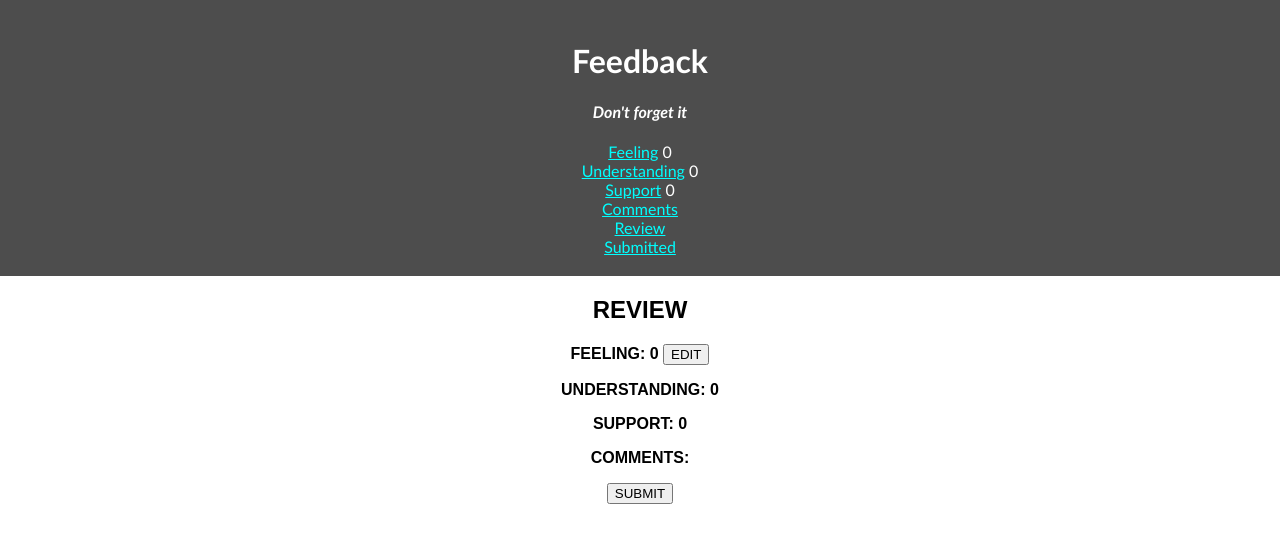
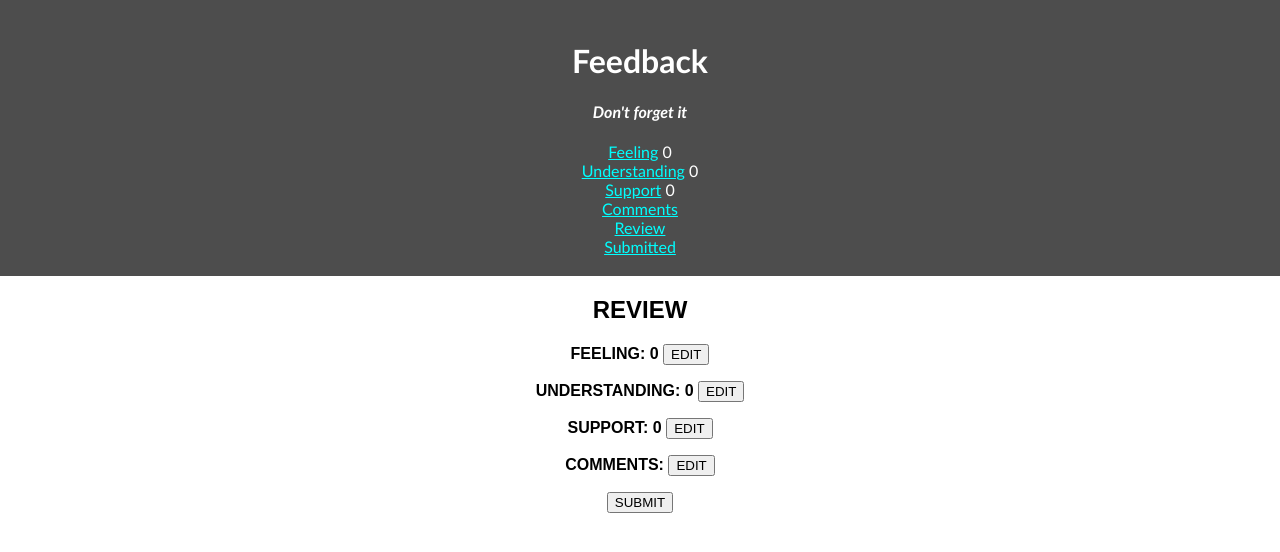
Before and after one commit to librarykrystal/weekend-redux-feedback-loop, a React (Create React App) app: page /#/review in a window 1280 px wide. Shown: the top 552 px of the page. Built offline with nearby package versions, Linux system fonts and the light colour scheme.

Commit message:
Comments text box contains default value of any previous comments entered. Review page has working edit option for each item.

```diff
--- a/src/components/App/App.css
+++ b/src/components/App/App.css
@@ -54,3 +54,8 @@ a:visited {
 .noEntry {
   color: firebrick;
 }
+
+.italic {
+  font-style: italic;
+  color: gray;
+}
--- a/src/components/Comments/Comments.jsx
+++ b/src/components/Comments/Comments.jsx
@@ -6,6 +6,8 @@ function Comments () {
 
     const dispatch = useDispatch();
     const history = useHistory();
+
+    const commentsStore = useSelector(store => store.commentsR);
 
     const [commentsInput, setCommentsInput] = useState('');
 
@@ -26,9 +28,11 @@ function Comments () {
     return(
         <>
         <h3>Any COMMENTS?</h3>
+        <p className="italic">optional</p>
 
         <form onSubmit={handleSubmit} className="commentsInput">
             <textarea
+                defaultValue={commentsStore}
                 className="textInput"
                 type="text"
                 rows="10" cols="40"
--- a/src/components/Review/Review.jsx
+++ b/src/components/Review/Review.jsx
@@ -50,6 +50,10 @@ function Review () {
         history.push('/understanding');
     }
 
+    const routeToSupport = () => {
+        history.push('/support');
+    }
+
     const routeToComments = () => {
         history.push('/comments');
     }
@@ -58,14 +62,14 @@ function Review () {
         <>
         <h2>REVIEW</h2>
         <p className="bold">FEELING: {feelingIn} <button className="editBtn" onClick={routeToFeeling}>EDIT</button></p>
-        <p className="bold">UNDERSTANDING: {understandingIn}</p>
-        <p className="bold">SUPPORT: {supportIn}</p>
+        <p className="bold">UNDERSTANDING: {understandingIn} <button className="editBtn" onClick={routeToUnderstanding}>EDIT</button></p>
+        <p className="bold">SUPPORT: {supportIn} <button className="editBtn" onClick={routeToSupport}>EDIT</button></p>
 
         {/* Conditional render -
         blankWarning is only truthy if user has attempted to submit with missing input(s) */}
         { blankWarning && <p className="noEntry">Please complete all sections above to continue.</p>}
 
-        <p className="bold-comments" >COMMENTS:</p>
+        <p className="bold-comments" >COMMENTS: <button className="editBtn" onClick={routeToComments}>EDIT</button></p>
         <p className="comments">{commentsIn}</p>
         <button onClick={submitFeedback}>SUBMIT</button>
         </>
```
Also changed, not shown: src/components/Support/Support.jsx (+0 -18 lines).
